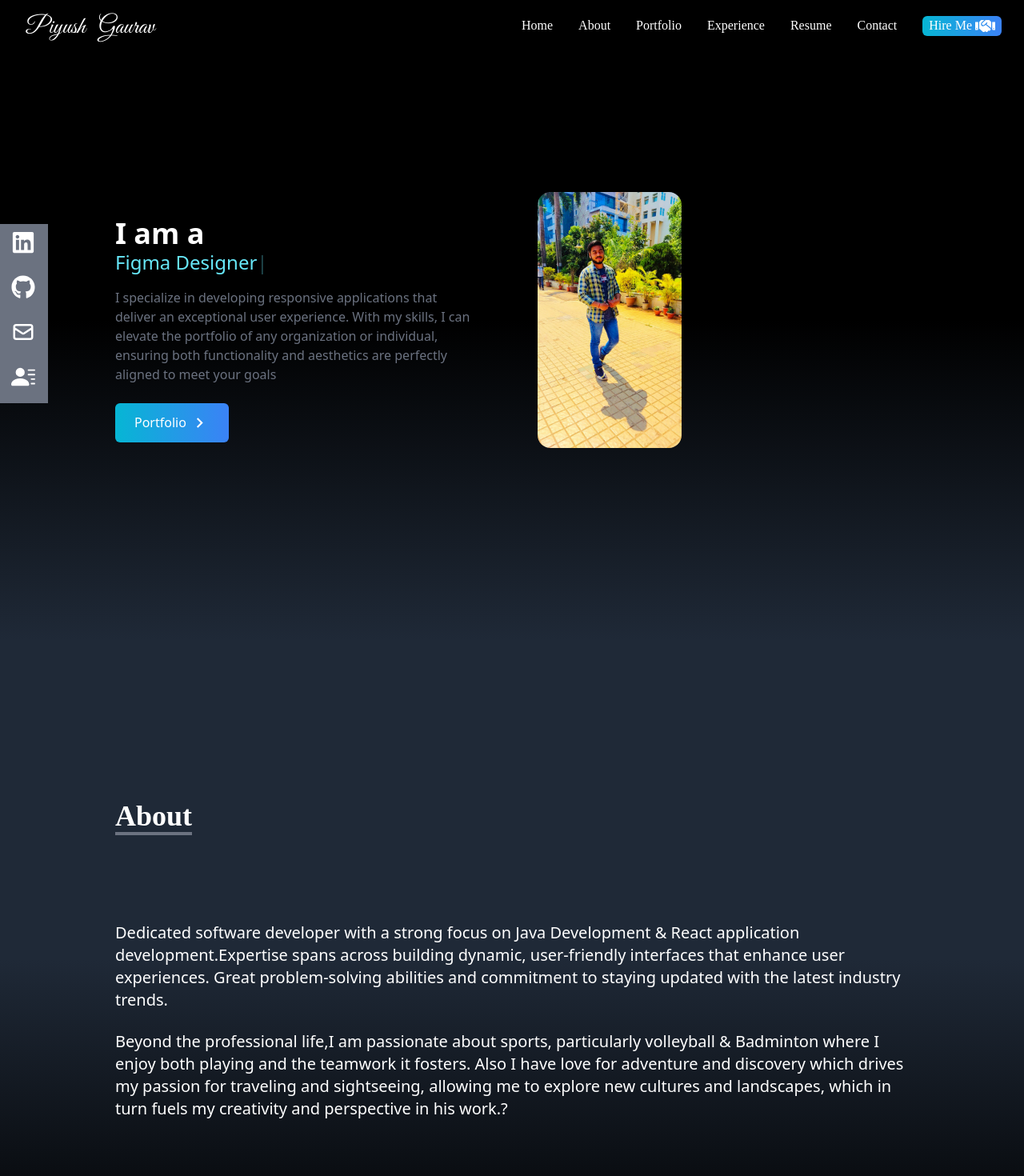
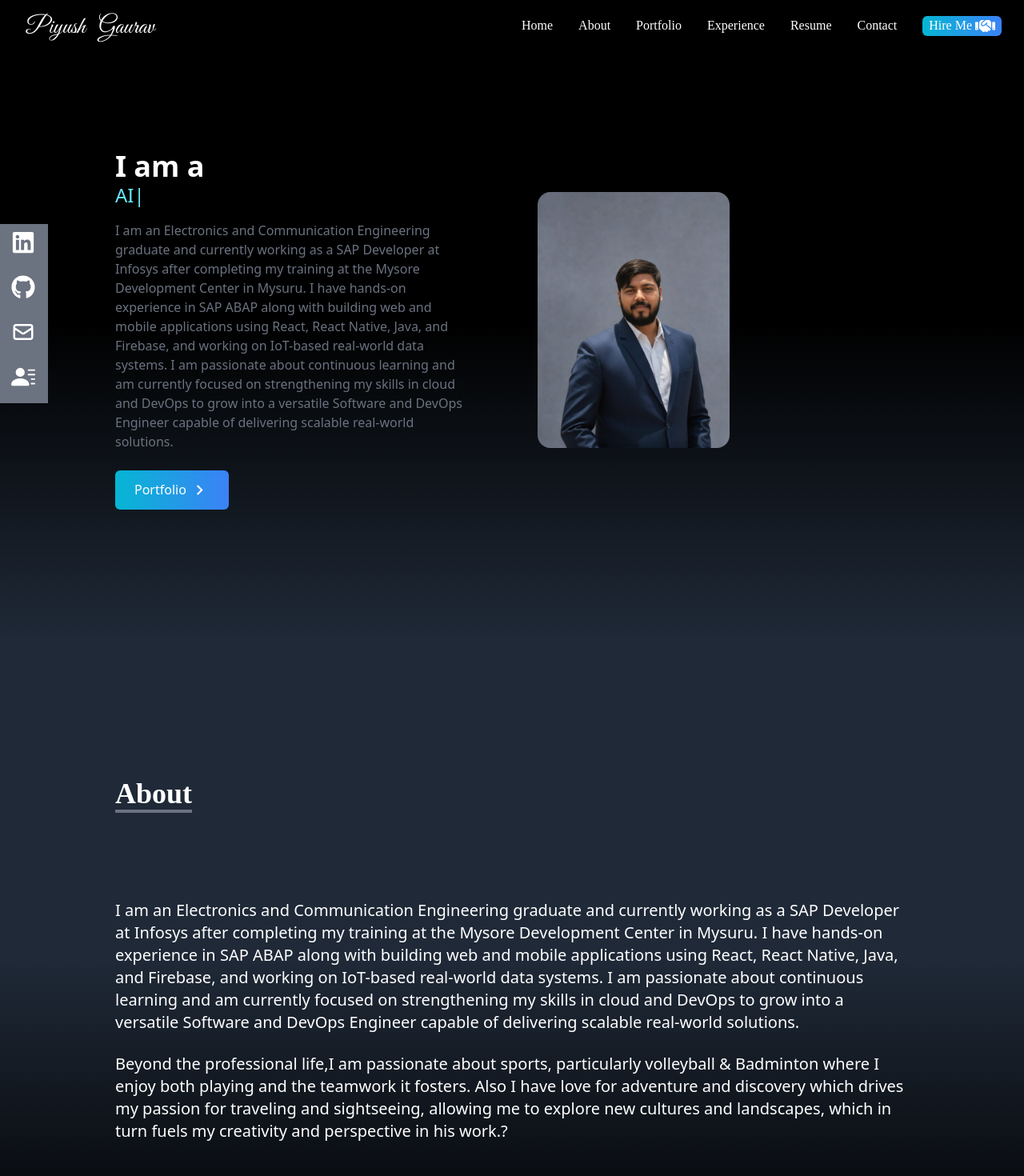
Before and after one commit to PiyushGaurav12/Portfolio, a React (Create React App) app: page / in a window 1280 px wide. Shown: the top 1470 px of the page at 80% size. Built offline with nearby package versions, Linux system fonts and the light colour scheme; a web font is replaced by a local one.

Commit message:
updated about and home section

```diff
--- a/src/components/About.jsx
+++ b/src/components/About.jsx
@@ -13,11 +13,7 @@ const About = () => {
           </p>
         </div>
         <p className="text-xl mt-20">
-          Dedicated software developer with a strong focus on Java Development &
-          React application development.Expertise spans across building dynamic,
-          user-friendly interfaces that enhance user experiences. Great
-          problem-solving abilities and commitment to staying updated with the
-          latest industry trends.
+        I am an Electronics and Communication Engineering graduate and currently working as a SAP Developer at Infosys after completing my training at the Mysore Development Center in Mysuru. I have hands-on experience in SAP ABAP along with building web and mobile applications using React, React Native, Java, and Firebase, and working on IoT-based real-world data systems. I am passionate about continuous learning and am currently focused on strengthening my skills in cloud and DevOps to grow into a versatile Software and DevOps Engineer capable of delivering scalable real-world solutions.
         </p>
         <br />
         <p className="text-xl">
--- a/src/components/Home.jsx
+++ b/src/components/Home.jsx
@@ -10,12 +10,12 @@ const Home = () => {
   React.useEffect(() => {
     const typed = new Typed(el.current, {
       strings: [
-        "Full Stack Java Developer",
-        "Full Stack Web Developer",
-        "App Developer",
-        "Figma Designer",
+        "B-Tech Graduate",
+        "SAP S/4 Hana Technical Developer",
+        "AI/Ml Learner",
+        "Canva Designer",
       ],
-      typeSpeed: 50,
+      typeSpeed: 80,
     });
 
     return () => {
@@ -36,11 +36,7 @@ const Home = () => {
             <span ref={el} />
           </div>
           <p className="text-gray-500 py-4 max-w-md ">
-            I specialize in developing responsive applications that deliver an
-            exceptional user experience. With my skills, I can elevate the
-            portfolio of any organization or individual, ensuring both
-            functionality and aesthetics are perfectly aligned to meet your
-            goals
+          I am an Electronics and Communication Engineering graduate and currently working as a SAP Developer at Infosys after completing my training at the Mysore Development Center in Mysuru. I have hands-on experience in SAP ABAP along with building web and mobile applications using React, React Native, Java, and Firebase, and working on IoT-based real-world data systems. I am passionate about continuous learning and am currently focused on strengthening my skills in cloud and DevOps to grow into a versatile Software and DevOps Engineer capable of delivering scalable real-world solutions.
           </p>
 
           <div>
@@ -61,7 +57,7 @@ const Home = () => {
 
         <div className=" mx-5 md:mx-20  ">
           <img
-            src="./assets/heroimage.png"
+            src="./assets/myportfoliopic.jpeg"
             alt="my profile"
             className="rounded-2xl mx-auto w-2/3 md:w-full md:h-80 "
           />
```
Also changed, not shown: public/assets/heroImage.jpg (deleted), public/assets/myportfoliopic.jpeg (added).
